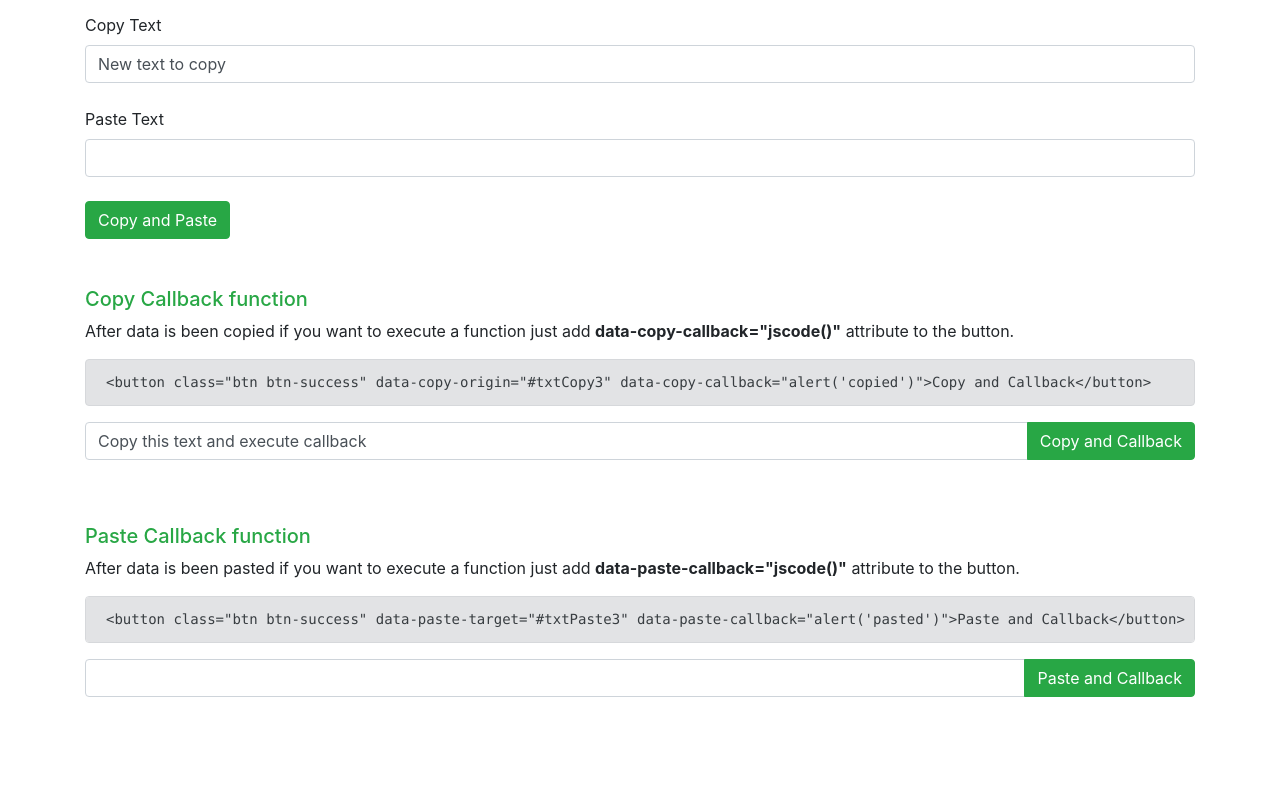
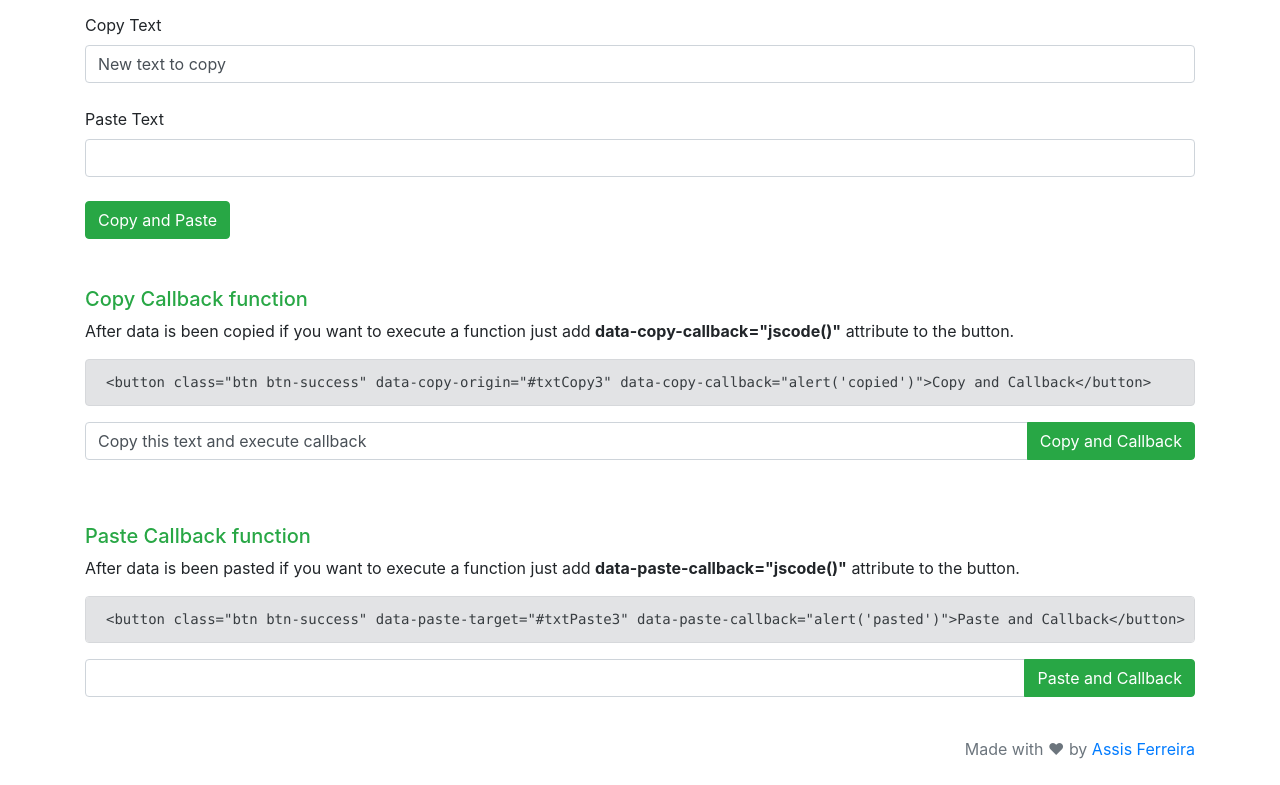
Before and after one commit to assisfery/CopyPasteJS, a plain HTML site: page index.html in a window 1280 px wide. Shown: the part 1415-2200 px from the top of the page. Before the commit the page ends 2152 px from the top, so only its background shows below. Drawn offline with nearby package versions, Linux system fonts and the light colour scheme.

```diff
--- a/index.html
+++ b/index.html
@@ -3,6 +3,8 @@
 <head>
 	<meta charset="UTF-8">
 	<title>CopyPasteJS</title>
+
+	<meta name="viewport" content="width=device-width, initial-scale=1">
 
 	<link rel="stylesheet" href="https://maxcdn.bootstrapcdn.com/bootstrap/4.3.1/css/bootstrap.min.css">
 
@@ -113,6 +115,11 @@
 			</div>
 		</div>
 
+		<br>
+		<div class="text-right text-muted">
+			<span>Made with ♥ by <a href="https://github.com/assisfery/" target="_blank">Assis Ferreira</a></span>
+		</div>
+
 	</div>
 
 	<script src="src/CopyPasteJS.min.js"></script>
```
Also changed, not shown: README.md.
